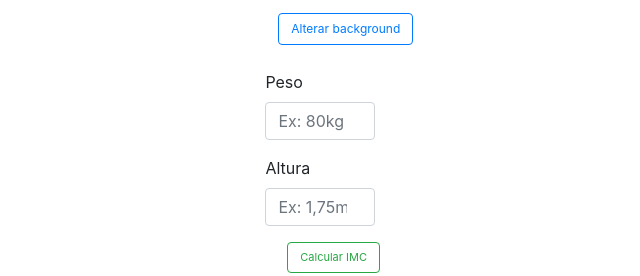
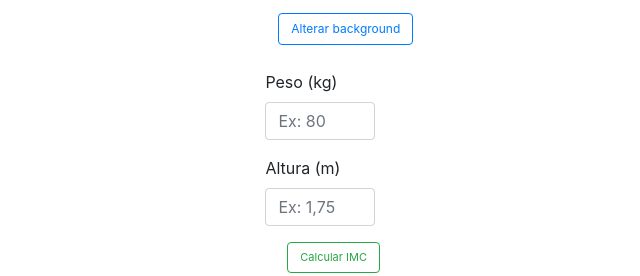
Before and after one commit to rafaeljbicalho/materia-ono, a plain HTML site: page index.html in a window 1280 px wide. Shown: the part 333-609 px from the top of the page, 285-925 px from the left. Drawn offline with Linux system fonts and the light colour scheme.

Commit message:
fixed input

```diff
--- a/index.html
+++ b/index.html
@@ -46,14 +46,14 @@
     <div class='inputs'>
         <!-- peso -->
         <div class="form-group">
-            <label for="formGroupExampleInput">Peso</label>
-            <input type="number" class="form-control" id="peso" placeholder="Ex: 80kg" required>
+            <label for="formGroupExampleInput">Peso (kg)</label>
+            <input type="number" class="form-control" id="peso" placeholder="Ex: 80" required>
         </div>
 
         <!-- altura -->
         <div class="form-group">
-            <label for="formGroupExampleInput">Altura</label>
-            <input type="number" class="form-control" id="altura" placeholder="Ex: 1,75m" required>
+            <label for="formGroupExampleInput">Altura (m)</label>
+            <input type="number" class="form-control" id="altura" placeholder="Ex: 1,75" required>
         </div>
 
         <!-- botão -->
```
